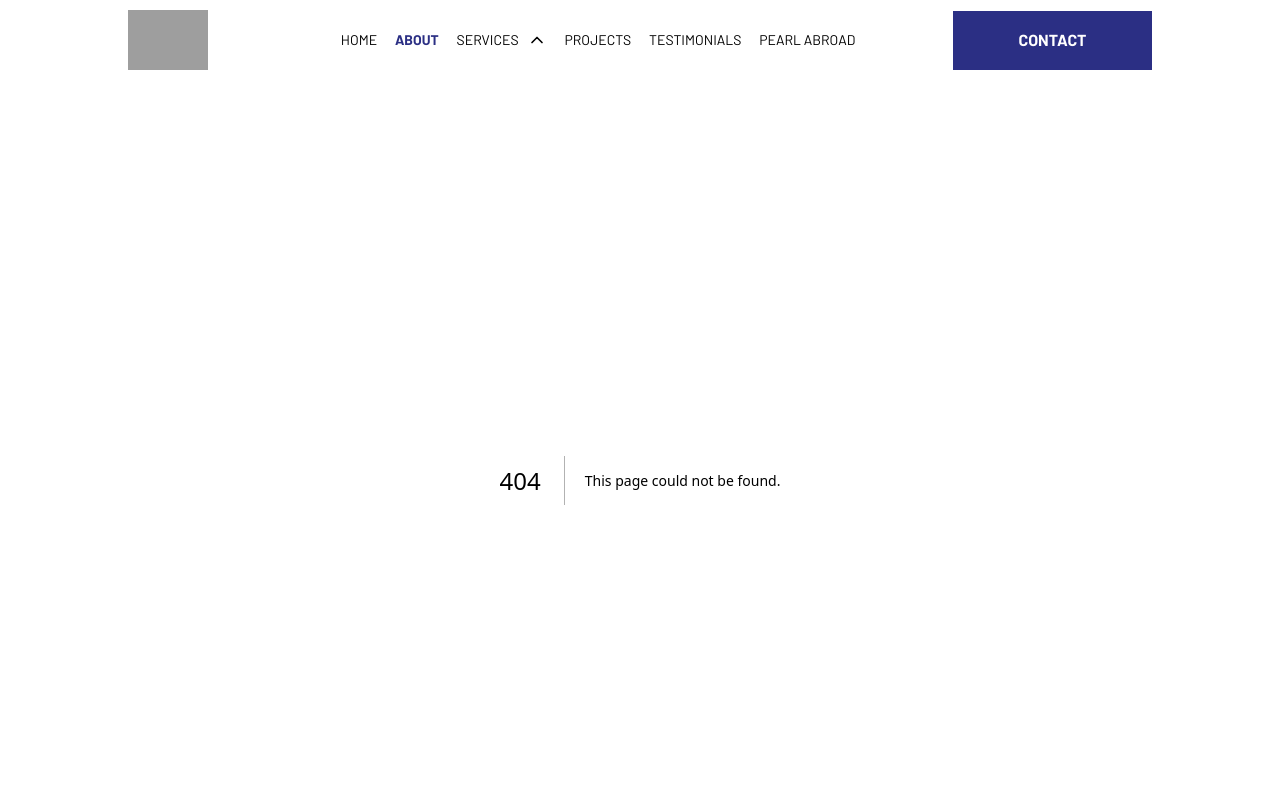
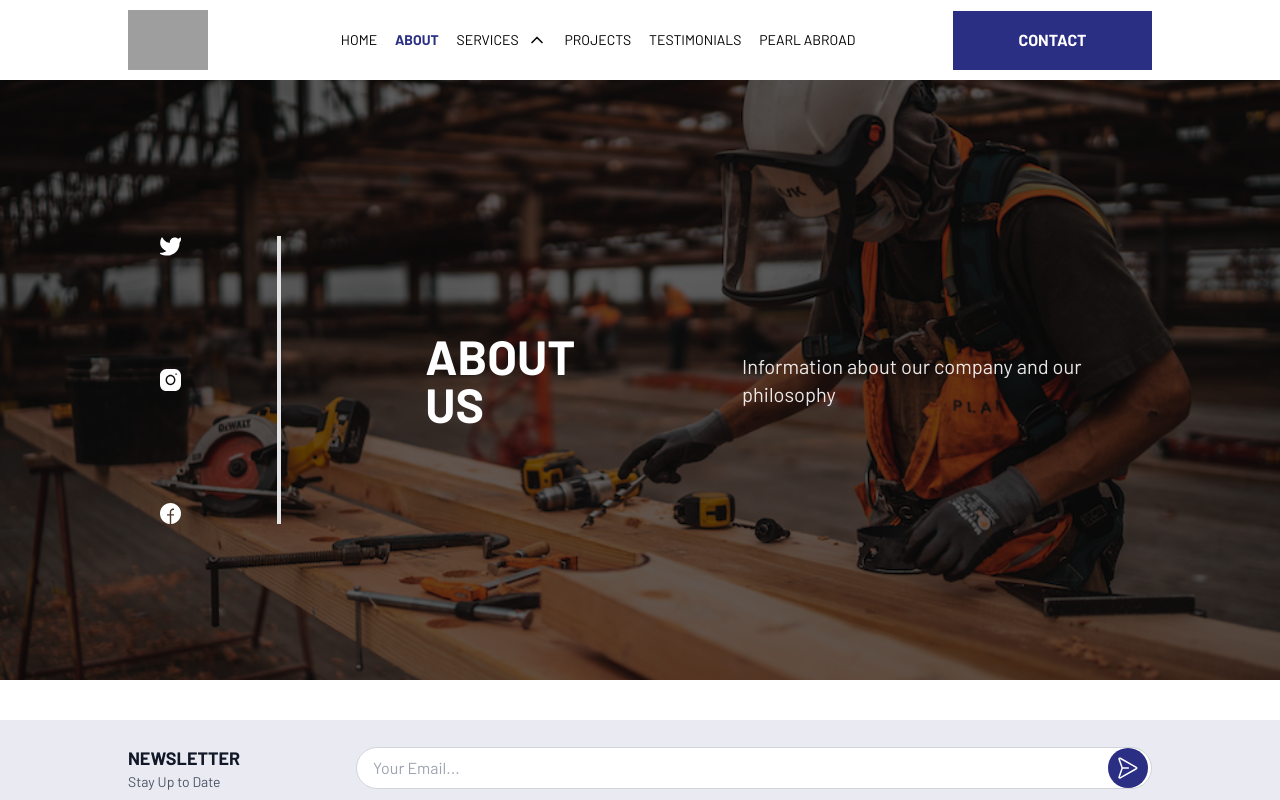
Before and after one commit to Himmiee/td_next, a Next.js app: page /about in a window 1280 px wide. Before the commit this address had no page. Shown: the top 800 px of the page. Built offline with nearby package versions, Linux system fonts and the light colour scheme; grey boxes are pictures that could not be loaded.

Commit message:
hero section

```diff
--- /dev/null
+++ b/app/about/page.tsx
@@ -0,0 +1,20 @@
+// import GridSection from "@/components/homepage/GridSection";
+// import { HeroSection } from "@/components/homepage/hero-section";
+// import Services from "@/components/homepage/main-services";
+// import Projects from "@/components/homepage/projects";
+// import { Button } from "@/components/ui/button";
+
+import { HeroSection } from "@/components/about/hero-section";
+
+export default function Home() {
+  return (
+    <main>
+      <HeroSection />
+      {/* <div className="auto-container">
+        <Services />
+        <Projects />
+      </div>
+      <GridSection /> */}
+    </main>
+  );
+}
--- /dev/null
+++ b/components/about/hero-section.tsx
@@ -0,0 +1,21 @@
+import React from "react";
+import homeherobg from "@/public/images/about/aboutHeroBg.jpg";
+import instagramImg from "@/public/icons/instagram.svg";
+import twitterImg from "@/public/icons/twitter.svg";
+import facebookImg from "@/public/icons/facebook.svg";
+import { HeroLayout } from "../homepage/HeroLayout";
+
+export const HeroSection: React.FC = () => {
+  return (
+    <HeroLayout
+      backgroundImage={homeherobg}
+      title="ABOUT US"
+      description="Information about our company and our philosophy"
+      socialIcons={[
+        { src: twitterImg, alt: "Twitter", href: "https://twitter.com" },
+        { src: instagramImg, alt: "Instagram", href: "https://instagram.com" },
+        { src: facebookImg, alt: "Facebook", href: "https://facebook.com" },
+      ]}
+    />
+  );
+};
```
Also changed, not shown: public/images/about/aboutHeroBg.jpg (added).
